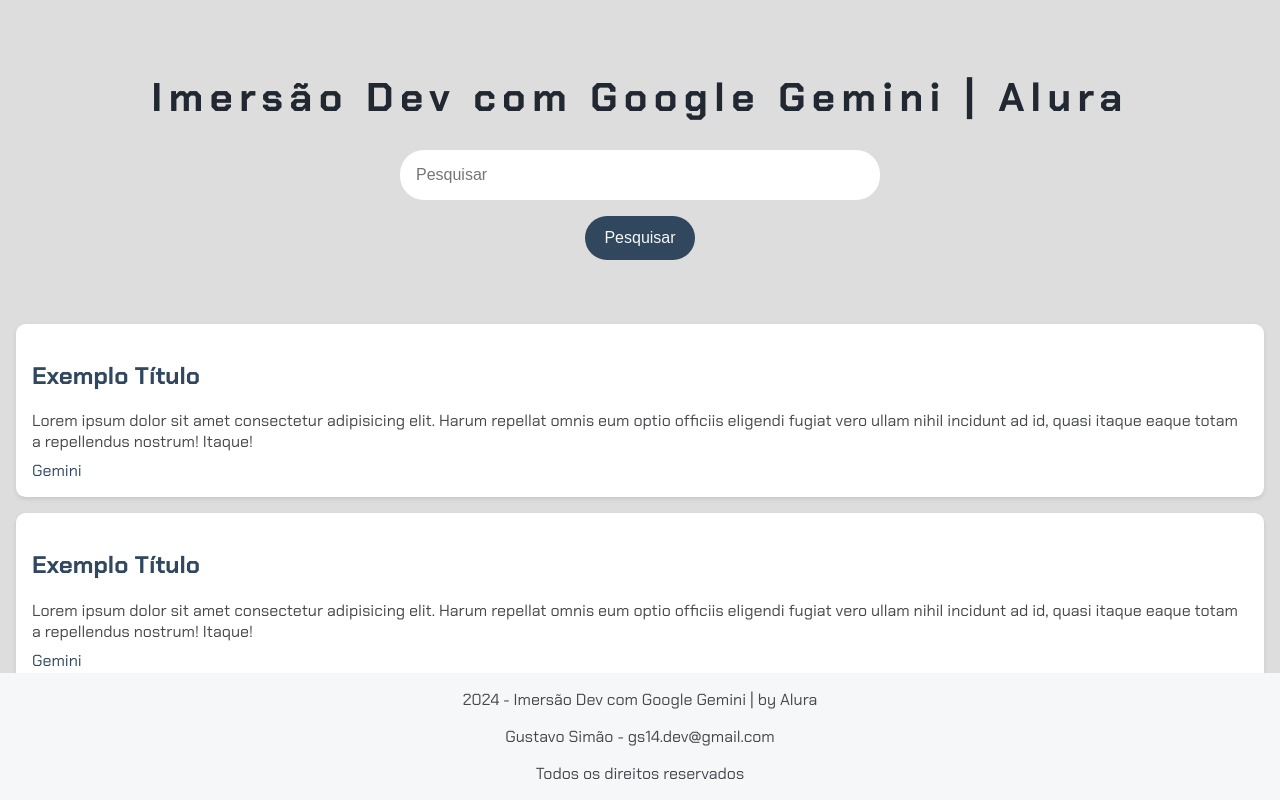
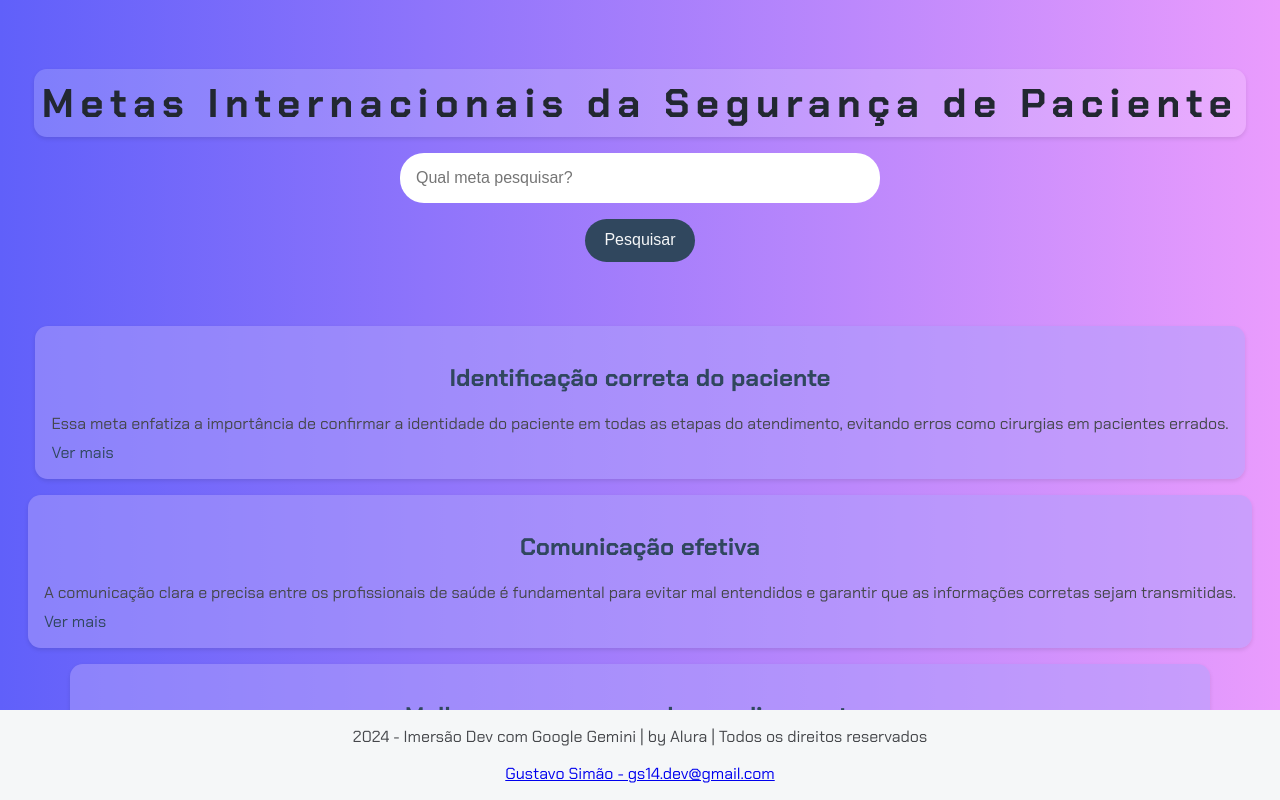
Before and after one commit to gustavosimaodev/imersao-gemini, a plain HTML site: page imersao/index.html in a window 1280 px wide. Drawn offline with Linux system fonts and the light colour scheme.

Commit message:
Alteração do tema
Alteração da temática do projeto para as Metas Internacionais de Segurança do Paciente

```diff
--- a/imersao/index.html
+++ b/imersao/index.html
@@ -4,53 +4,87 @@
     <meta charset="UTF-8">
     <meta name="viewport" content="width=device-width, initial-scale=1.0">
     <link rel="stylesheet" href="style.css">
-    <title>Imersão Gemini</title>
+    <title>MISP</title>
 </head>
 <body>
     <header>
         <h1>
-            Imersão Dev com Google Gemini | Alura
+            Metas Internacionais da Segurança de Paciente
         </h1>
     </header>
     <main>
         <section>
-            <input type="text" name="busca"         placeholder="Pesquisar">
+            <input type="text" name="busca"         placeholder="Qual meta pesquisar?">
             <button type="submit">Pesquisar</button>
         </section>
         <section class="resultados-pesquisa">
             <div class="item-resultado">
                 <h2>
-                    <a href="#" target="_blank">Exemplo Título</a>
+                    <a href="#" target="_blank">Identificação correta do paciente</a>
                 </h2>
                 <p class="descricao-meta">
-                    Lorem ipsum dolor sit amet consectetur adipisicing elit. Harum repellat omnis eum optio officiis eligendi fugiat vero ullam nihil incidunt ad id, quasi itaque eaque totam a repellendus nostrum! Itaque!
+                    Essa meta enfatiza a importância de confirmar a identidade do paciente em todas as etapas do atendimento, evitando erros como cirurgias em pacientes errados.
                 </p>
-                <a href="https://goo.gle/AluraGemini" target="_blank">Gemini</a>
+                <a href="#" target="_blank">Ver mais</a>
             </div>
             <div class="item-resultado">
                 <h2>
-                    <a href="#" target="_blank">Exemplo Título</a>
+                    <a href="#" target="_blank">Comunicação efetiva</a>
                 </h2>
                 <p class="descricao-meta">
-                    Lorem ipsum dolor sit amet consectetur adipisicing elit. Harum repellat omnis eum optio officiis eligendi fugiat vero ullam nihil incidunt ad id, quasi itaque eaque totam a repellendus nostrum! Itaque!
+                    A comunicação clara e precisa entre os profissionais de saúde é fundamental para evitar mal entendidos e garantir que as informações corretas sejam transmitidas.
                 </p>
-                <a href="https://goo.gle/AluraGemini" target="_blank">Gemini</a>
+                <a href="#" target="_blank">Ver mais</a>
+            </div>
+            <div class="item-resultado">
+                <h2>
+                    <a href="#" target="_blank">Melhorar a segurança dos medicamentos</a>
+                </h2>
+                <p class="descricao-meta">
+                    Essa meta abrange desde a prescrição até a administração de medicamentos, visando reduzir erros de medicação que podem causar danos ao paciente.
+                </p>
+                <a href="#" target="_blank">Ver mais</a>
+            </div>
+            <div class="item-resultado">
+                <h2>
+                    <a href="#" target="_blank">Cirurgia segura</a>
+                </h2>
+                <p class="descricao-meta">
+                    A cirurgia segura envolve a confirmação do paciente, do procedimento e do local da cirurgia, além de outras medidas para garantir a segurança durante o ato cirúrgico.
+                </p>
+                <a href="#" target="_blank">Ver mais</a>
+            </div>
+            <div class="item-resultado">
+                <h2>
+                    <a href="#" target="_blank">Reduzir o risco de infecções associadas aos cuidados de saúde</a>
+                </h2>
+                <p class="descricao-meta">
+                    Essa meta busca prevenir infecções hospitalares, que podem complicar o tratamento e aumentar a mortalidade.
+                </p>
+                <a href="#" target="_blank">Ver mais</a>
+            </div>
+            <div class="item-resultado">
+                <h2>
+                    <a href="#" target="_blank">Reduzir o risco de danos ao paciente, decorrente de quedas</a>
+                </h2>
+                <p class="descricao-meta">
+                    As quedas são um dos eventos adversos mais comuns em hospitais e podem causar lesões graves aos pacientes. Essa meta busca implementar medidas para prevenir quedas.
+                </p>
+                <a href="#" target="_blank">Ver mais</a>
             </div>
         </section>
     </main>
     <footer>
         <p>
-            2024 - Imersão Dev com Google Gemini | by Alura
+            2024 - Imersão Dev com Google Gemini | by Alura | Todos os direitos reservados
         </p>
         <p>
-            Gustavo Simão - gs14.dev@gmail.com
+            <a href="https://www.linkedin.com/in/gustavo-sim%C3%A3o-94723828/" target="_blank">Gustavo Simão - gs14.dev@gmail.com</a>
         </p>
         <p>
-            Todos os direitos reservados
+
         </p>
     </footer>
-    <script src="app.js">
-
-    </script>
+    <script src="app.js"></script>
 </body>
 </html>
--- a/imersao/style.css
+++ b/imersao/style.css
@@ -4,7 +4,9 @@
 /* Estiliza o corpo da página */
 body {
     font-family: "Chakra Petch", sans-serif; /* Define a fonte padrão */
-    background-color: #DDDDDD; /* Cor de fundo da página */
+    /*background-color: #DDDDDD; /* Cor de fundo da página */
+    background-image: linear-gradient(to right, rgb(96, 96, 250), rgb(234, 156, 253));
+    background-size: cover;
     display: flex; /* Usa Flexbox para layout */
     flex-direction: column; /* Alinha os itens na vertical */
     align-items: center; /* Centraliza os itens horizontalmente */
@@ -20,6 +22,12 @@ h1 {
     color: #222831; /* Cor do texto */
     text-align: center; /* Alinha o texto ao centro */
     letter-spacing: 0.4rem; /* Espaçamento entre letras */
+    /* Minhas inclusões */
+    background: #ffffff2d; /* Cor de fundo dos itens */
+    border-radius: 0.8rem; /* Borda arredondada */
+    padding: 0.5rem; /* Espaçamento interno */
+    margin-bottom: 1rem; /* Espaçamento abaixo dos itens */
+    box-shadow: 0 2px 4px rgba(0, 0, 0, 0.1); /* Sombra leve */
 }
 
 /* Estiliza as seções da página */
@@ -61,8 +69,12 @@ section button:hover {
 
 /* Estiliza a caixa de resultados da pesquisa */
 .resultados-pesquisa {
+    display: flexbox; /*This property sets the display type of the element to a flex container. This means that the direct child elements of this container will be arranged and sized according to the flexbox layout model.*/
+    /* flex-wrap: wrap; /*This property specifies that if the child elements of the flex container do not fit in a single line, they should wrap to the next line. This prevents the container from overflowing and ensures that all elements are visible.*/
+    /*justify-content: space-between; /*This property distributes the child elements within the flex container with equal gaps between them, aligning the first element to the left edge and the last element to the right edge.*/
     width: auto; /* Largura máxima da caixa de resultados - valor original 60rem */
     height: 46vh; /* Altura máxima da caixa de resultados */
+    vertical-align: center;
     overflow-x: auto; /* Adiciona rolagem horizontal se necessário - Adicionado */
     overflow-y: auto; /* Adiciona rolagem vertical se necessário */
     margin-top: 1rem; /* Espaçamento acima da caixa de resultados */
@@ -72,8 +84,8 @@ section button:hover {
 
 /* Estiliza cada item de resultado */
 .item-resultado {
-    background: #FFFFFF; /* Cor de fundo dos itens */
-    border-radius: 0.6rem; /* Borda arredondada */
+    background: #b0a1fb83; /* Cor de fundo dos itens */
+    border-radius: 0.8rem; /* Borda arredondada */
     padding: 1rem; /* Espaçamento interno */
     margin-bottom: 1rem; /* Espaçamento abaixo dos itens */
     box-shadow: 0 2px 4px rgba(0, 0, 0, 0.1); /* Sombra leve */
@@ -83,6 +95,7 @@ section button:hover {
 .item-resultado h2 {
     font-size: 1.5rem; /* Tamanho da fonte */
     color: #222831; /* Cor do texto */
+    text-align: center;
 }
 
 /* Estiliza os links dentro dos itens de resultado */
@@ -108,7 +121,7 @@ footer {
     color: #45474B; /* Cor do texto */
     text-align: center; /* Alinha o texto ao centro */
     padding: 0; /* Espaçamento interno */
-    width: 100%; /* Largura total da página */
+    width: 100%; /* Largura total da página - valor original 100%*/
     position: absolute; /* Posiciona o rodapé */
     bottom: 0; /* Alinha ao fundo da página */
     font-size: 1rem; /* Tamanho da fonte */
```
